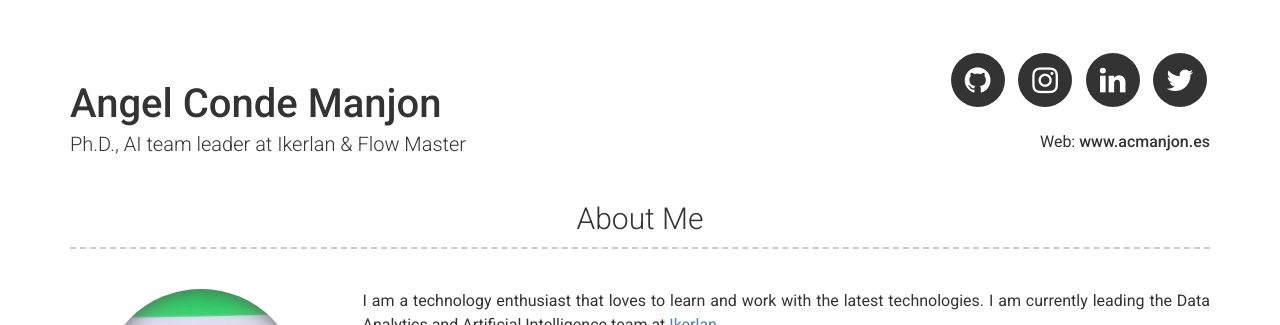
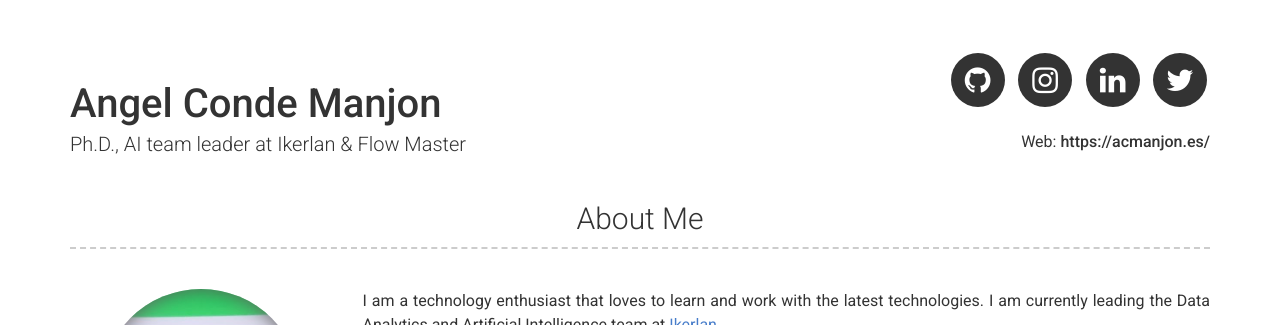
Before and after one commit to Neuw84/neuw84.github.io, a Jekyll site: the page built from index.md, in a window 1280 px wide and 900 px high. Shown: the top 325 px of the window. Built offline with Jekyll 4.4.1, drawn with Linux system fonts in a browser that asks for light colours.

Commit message:
Update _config.yml

```diff
--- a/_config.yml
+++ b/_config.yml
@@ -6,7 +6,7 @@ repository: Neuw84/neuw84.github.io
 name: Angel Conde Manjon
 title: Ph.D., AI team leader at Ikerlan & Flow Master
 #email: Your email (optional)
-website: www.acmanjon.es
+website: https://acmanjon.es/
 
 # Social links
 twitter_username: neuw84
```
